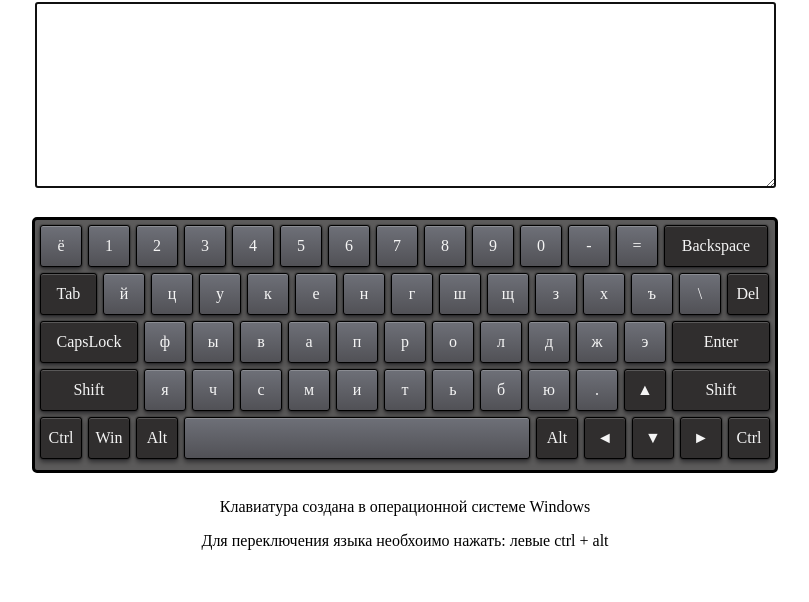
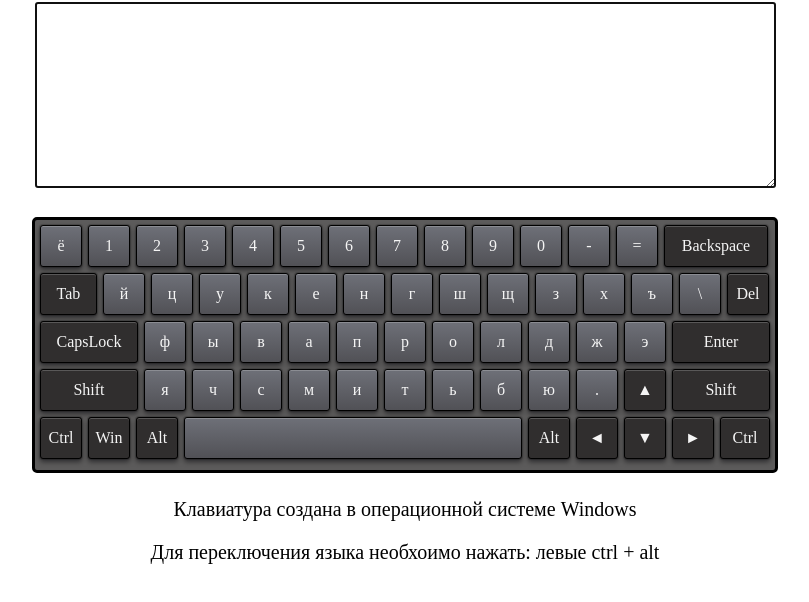
Before and after one commit to SvetlanaShcherba/virtual-keyboard, a plain HTML site: page index.html in a window 1280 px wide. Shown: the part 78-680 px from the top of the page, without its empty margins (235-1044 px from the left). Drawn offline with Linux system fonts and the light colour scheme.

Commit message:
fix: resize keyboard

```diff
--- a/style.css
+++ b/style.css
@@ -100,9 +100,12 @@
 .navigationKeys,
 .controlKeys,
 .delKey,
-.ctrlRightKey,
-.ctrlLeftKey {
+.ctrlLeftKey  {
     width: 40px;
+}
+
+.ctrlRightKey{
+    width: 48px;
 }
 
 .capsLockKey,
@@ -113,7 +116,7 @@
 }
 
 .spaceKey {
-    width: 344px;
+    width: 336px;
 }
 
 .activeCaps {
@@ -127,3 +130,7 @@
         0 2px 3px rgba(0,0,0,0.5) inset,
         0 1px 1px rgba(255,255,255,0.1);
 }
+
+.container__description {
+    font-size: 20px;
+}
```
